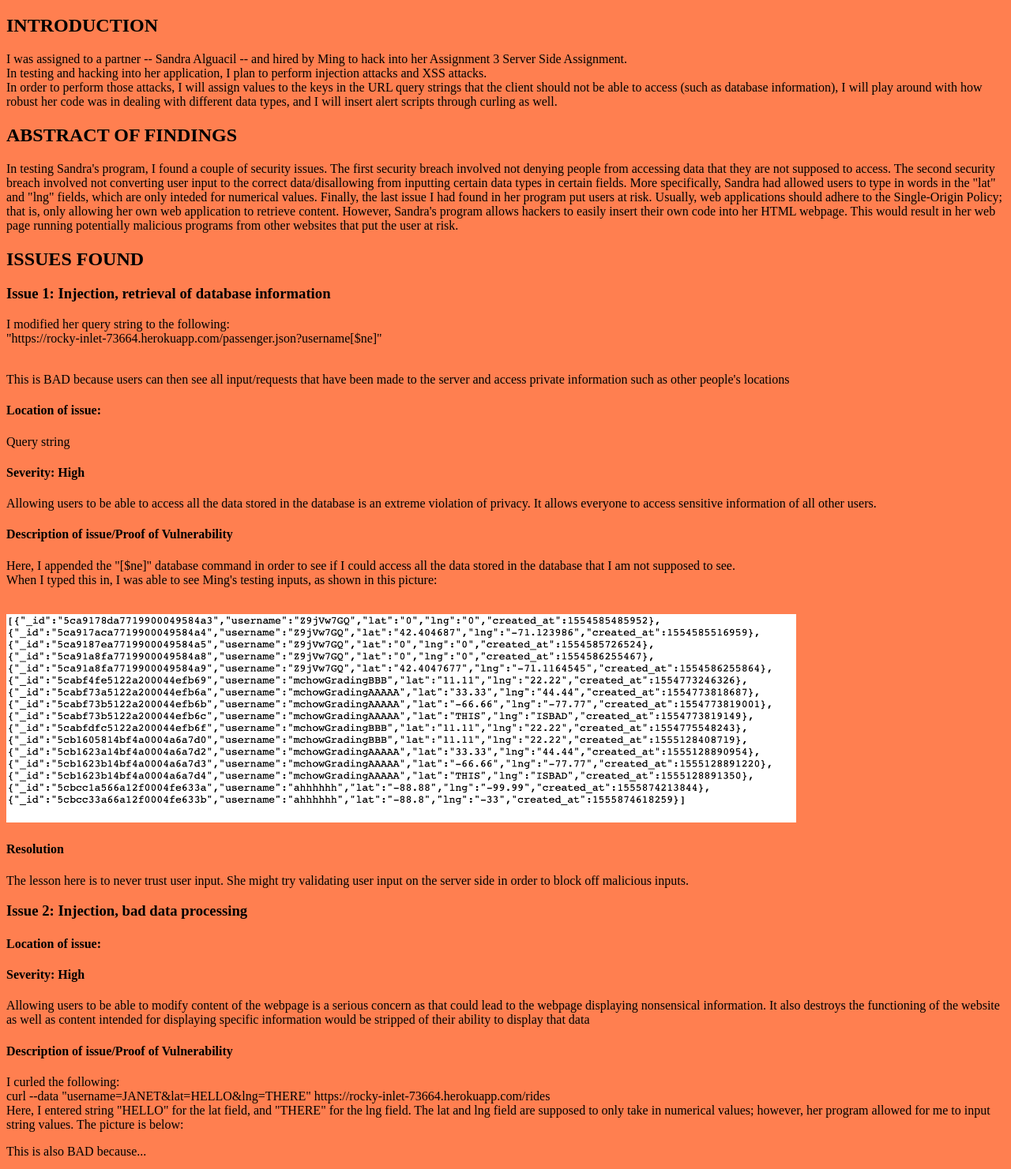
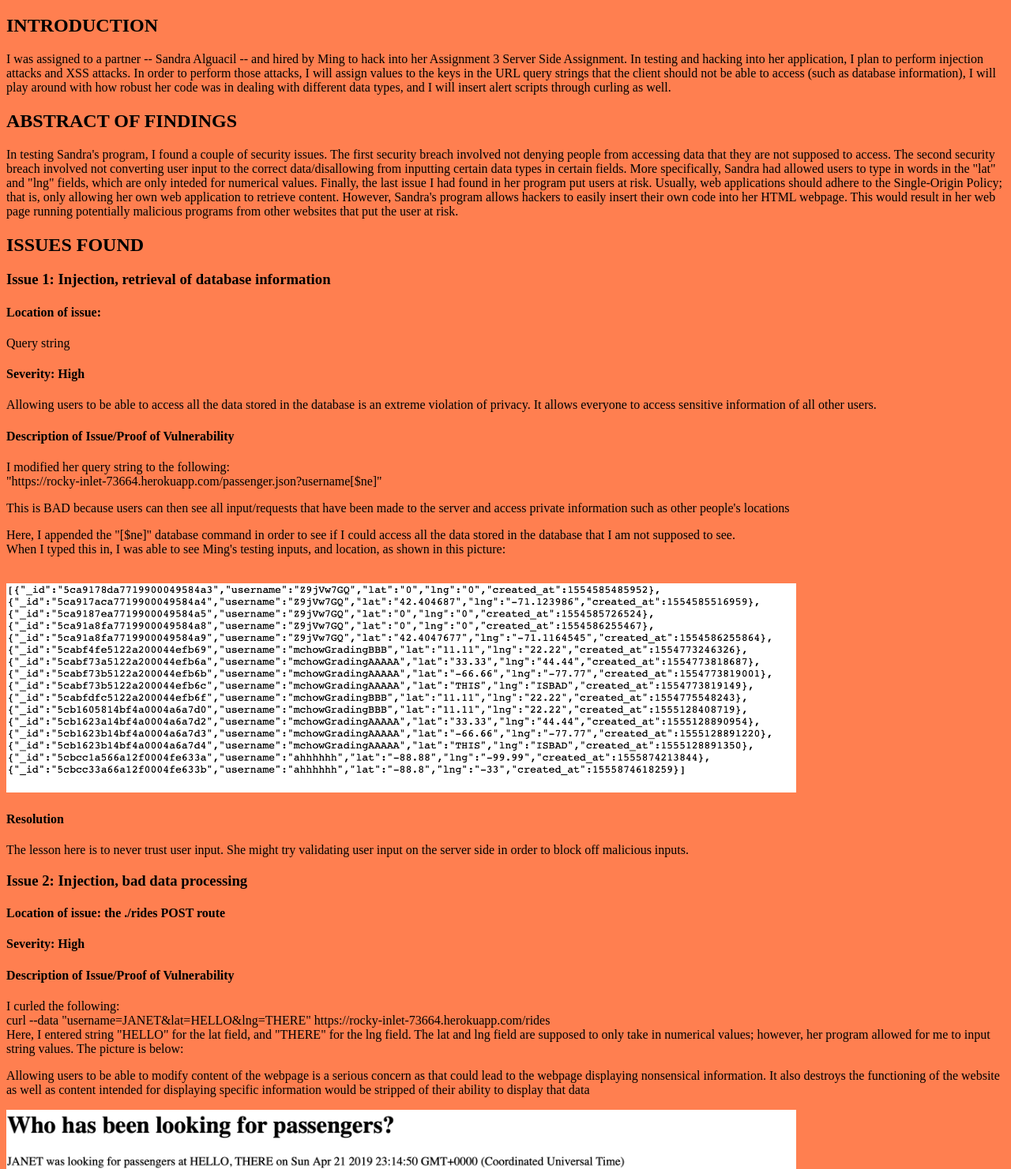
Before and after one commit to jyeung9/COMP20---Web-Programming, a plain HTML site: page security/index.html in a window 1280 px wide. Shown: the part 61-1542 px from the top of the page at 79% size. Drawn offline with Linux system fonts and the light colour scheme.

Commit message:
completed product

```diff
--- a/security/index.html
+++ b/security/index.html
@@ -12,8 +12,8 @@
 <body>
 	<h1> Web Programming, Assignment 4: Security Testing and Writeup </h1>
 	<h2>INTRODUCTION</h2>
-	<p> I was assigned to a partner -- Sandra Alguacil -- and hired by Ming to hack into her Assignment 3 Server Side Assignment. <br>
-		In testing and hacking into her application, I plan to perform injection attacks and XSS attacks. <br>
+	<p> I was assigned to a partner -- Sandra Alguacil -- and hired by Ming to hack into her Assignment 3 Server Side Assignment.
+		In testing and hacking into her application, I plan to perform injection attacks and XSS attacks.
 		In order to perform those attacks, I will assign values to the keys in the URL query strings that the client should not be able to access (such as database information), I will play around with how robust her code was in dealing with different data types, and I will insert alert scripts through curling as well. </p>
 
 	<h2> ABSTRACT OF FINDINGS </h2>
@@ -26,21 +26,23 @@
 	<p>
 		<h3> Issue 1: Injection, retrieval of database information </h3>
 		<p>
+
+			<h4> Location of issue:</h4> <div>Query string</div>
+
+			<h4> Severity: High </h4>
+			<p>Allowing users to be able to access all the data stored in the database is an extreme violation of privacy. It allows everyone to access sensitive information of all other users. </p>
+
+			<h4> Description of Issue/Proof of Vulnerability </h4>
+
 			I modified her query string to the following: <br>
-			"https://rocky-inlet-73664.herokuapp.com/passenger.json?username[$ne]" <br><br>
+			"https://rocky-inlet-73664.herokuapp.com/passenger.json?username[$ne]" <br>
 
 			<p> This is BAD because users can then see all input/requests that have been made to the server and access
 			private information such as other people's locations </p>
 
-			<h4> Location of issue:</h4> <p>Query string</p>
+			Here, I appended the "[$ne]" database command in order to see if I could access all the data stored in the database that I am not supposed to see. <br> When I typed this in, I was able to see Ming's testing inputs, and location, as shown in this picture: <br><br>
 
-			<h4> Severity: High </h4>
-			<p>Allowing users to be able to access all the data stored in the database is an extreme violation of privacy. It allows everyone to access sensitive information of all other users. </p>
-
-			<h4> Description of issue/Proof of Vulnerability </h4>
-			Here, I appended the "[$ne]" database command in order to see if I could access all the data stored in the database that I am not supposed to see. <br> When I typed this in, I was able to see Ming's testing inputs, as shown in this picture: <br><br>
-
-			<p><img src = "retrieved_database_data.png" style=width:1000px></p>
+			<p><img src = "retrieved_database_data.png" style=width:1000px class = "center"></p>
 
 			<h4> Resolution </h4>
 			<p>
@@ -50,12 +52,11 @@
 		</p>
 		<h3> Issue 2: Injection, bad data processing </h3>
 		<p>
-			<h4>Location of issue: </h4>
+			<h4>Location of issue: the ./rides POST route </h4>
 
 			<h4> Severity: High </h4>
-			<p> Allowing users to be able to modify content of the webpage is a serious concern as that could lead to the webpage displaying nonsensical information. It also destroys the functioning of the website as well as content intended for displaying specific information would be stripped of their ability to display that data</p>
 
-			<h4>Description of issue/Proof of Vulnerability</h4>
+			<h4> Description of Issue/Proof of Vulnerability </h4>
 
 			I curled the following: <br>
 			curl --data "username=JANET&lat=HELLO&lng=THERE" https://rocky-inlet-73664.herokuapp.com/rides <br>
@@ -63,21 +64,34 @@
 			Here, I entered string "HELLO" for the lat field, and "THERE" for the lng field. The lat and lng field are supposed to only take in numerical values; however, her program allowed for me to input string values. The picture
 			is below: <br>
 
-			<p> This is also BAD because... </p>
+			<p> Allowing users to be able to modify content of the webpage is a serious concern as that could lead to the webpage displaying nonsensical information. It also destroys the functioning of the website as well as content intended for displaying specific information would be stripped of their ability to display that data</p>
 
 			<p><img src = "didn'tFloat.png" style = width:1000px></p>
 
-
-
+			<h4> Resolution </h4>
+			She should check whether the input is a numerical value. <br>
+			If so, then she should parseFloat(lat) and parseFloat(lng). <br>
+			If the input is not numerical, then she should invalidate the input and res.send(500).
 		</p>
 		<h3> Issue 3: Injection, XSS Attack </h3>
 		<p>
-			 I curled the following (the spaces in the script tag are so the script popup doesn't activate): <br>
+
+			 <h4> Location of issue: validation of user, lat, lng data in the POST ./rides route </h4>
+
+			 <h4>Severity: High</h4>
+
+			 <h4> Desription of Issue/Proof of Vulnerability</h4>
+			 <p>I curled the following (the spaces in the script tag are so the script popup doesn't activate): <br>
 			 (curl --data "username=JANET&lat=< script >alert(1)< /script >&lng=THERE https://rocky-inlet-73664.herokuapp.com/"rides)<br>
 
 			 Here, I set the value of the "lat" to a script, which loaded a popup with the number 1; Refer to the picture below: <br>
 
+			</p>
+
 			 <p><img src = "xss_alert.png" style = width:1000px></p>
+
+			 <h4> Resolution </h4>
+			 Here, although she does "app.use(cors());" she needs to make sure that the lat/lng/username fields actually receive the values that they are supposed to, and also validate and filter data that the user inputs to the query string.
 
 
 		</p>
--- a/security/style.css
+++ b/security/style.css
@@ -3,3 +3,7 @@
 body{
 	background-color: coral;
 }
+
+.center{
+	justify-content: center;
+}
```
